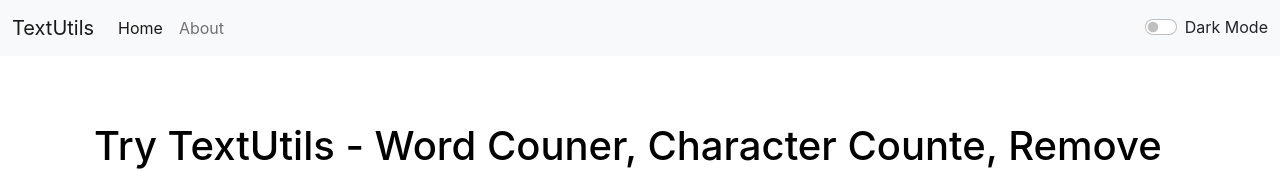
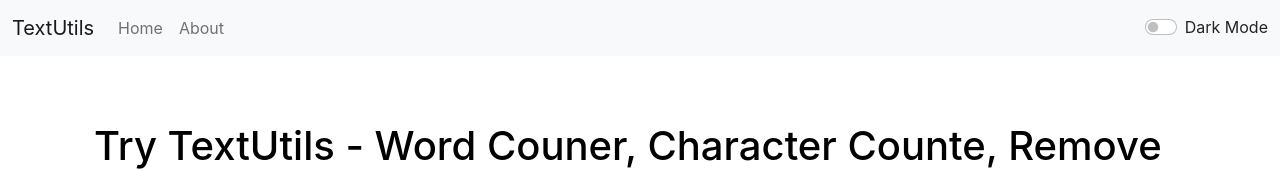
Before and after one commit to ProgrammingWithGaurav/TextUtils-React, a React (Create React App) app: page / in a window 1280 px wide. Shown: the top 171 px of the page. Built offline with nearby package versions, Linux system fonts and the light colour scheme.

Commit message:
Update Navbar.js
removing active class from home link

```diff
--- a/src/components/Navbar.js
+++ b/src/components/Navbar.js
@@ -13,7 +13,7 @@
         <div className="collapse navbar-collapse" id="navbarSupportedContent">
           <ul className="navbar-nav me-auto mb-2 mb-lg-0">
             <li className="nav-item">
-              <Link className="nav-link active" to="/">Home</Link>
+              <Link className="nav-link" to="/">Home</Link>
             </li>
             <li className="nav-item">
               <Link className="nav-link" to="/about">{props.aboutText}</Link>
```
